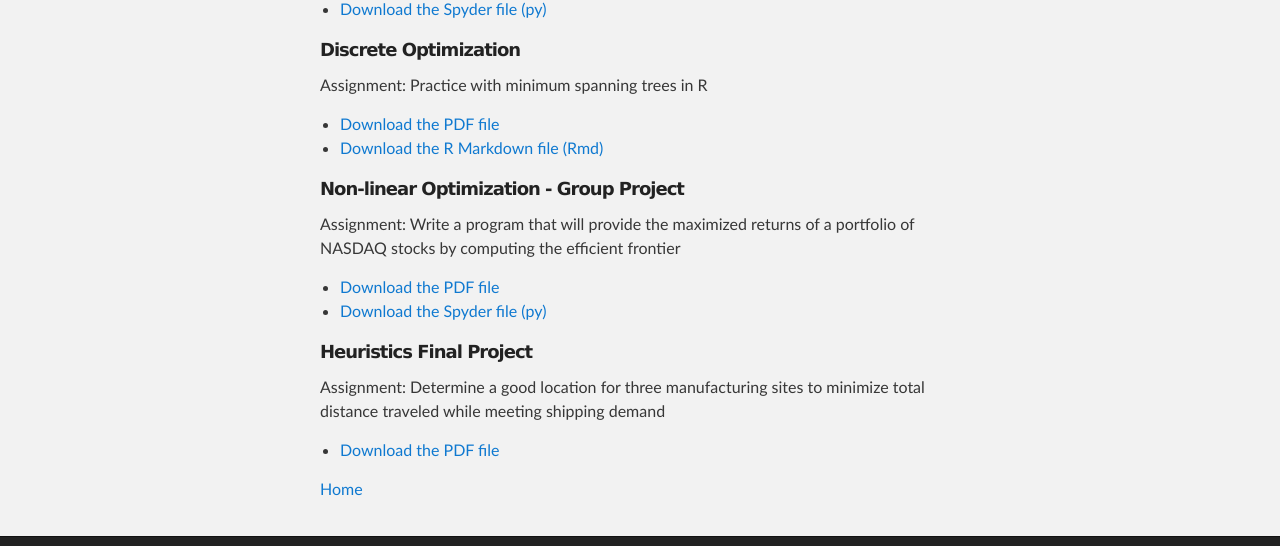
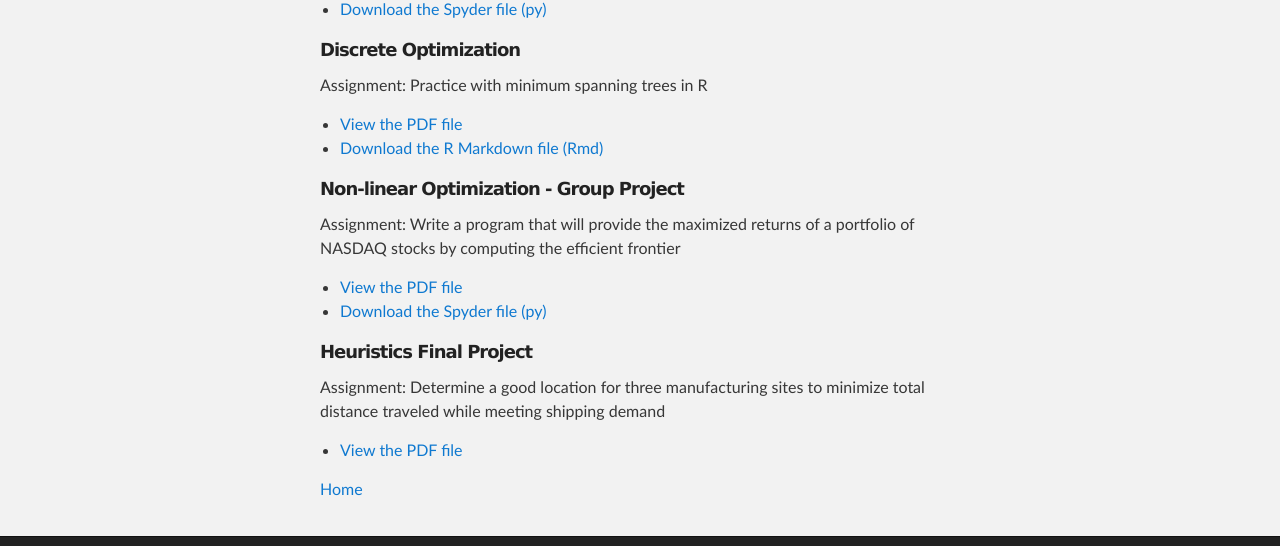
Before and after one commit to Cherylngo/cherylngo.github.io, a Jekyll site: the page built from OH/index.md, in a window 1280 px wide. Shown: the part 585-1131 px from the top of the page. Built offline with Jekyll 4.4.1, drawn with Linux system fonts in a browser that asks for light colours; our own code applies the rules of GitHub Pages for plain Markdown files.

Commit message:
Update index.md

```diff
--- a/OH/index.md
+++ b/OH/index.md
@@ -13,16 +13,16 @@ Assignment: Determine the optimal investment portfolio that will minimize risk a
 
 ##### Discrete Optimization
 Assignment: Practice with minimum spanning trees in R
-- [Download the PDF file](DiscreteOptimizationWriteup.pdf)
+- [View the PDF file](DiscreteOptimizationWriteup.pdf)
 - [Download the R Markdown file (Rmd)](DiscreteOptimization.Rmd)
 
 ##### Non-linear Optimization - Group Project
 Assignment: Write a program that will provide the maximized returns of a portfolio of NASDAQ stocks by computing the efficient frontier
-- [Download the PDF file](PortfolioGroupWriteup.pdf)
+- [View the PDF file](PortfolioGroupWriteup.pdf)
 - [Download the Spyder file (py)](PortfolioGroup.py)
 
 ##### Heuristics Final Project
 Assignment: Determine a good location for three manufacturing sites to minimize total distance traveled while meeting shipping demand
-- [Download the PDF file](FinalIntegrationAssignment.pdf)
+- [View the PDF file](FinalIntegrationAssignment.pdf)
 
 [Home](https://cherylngo.github.io/)
```
